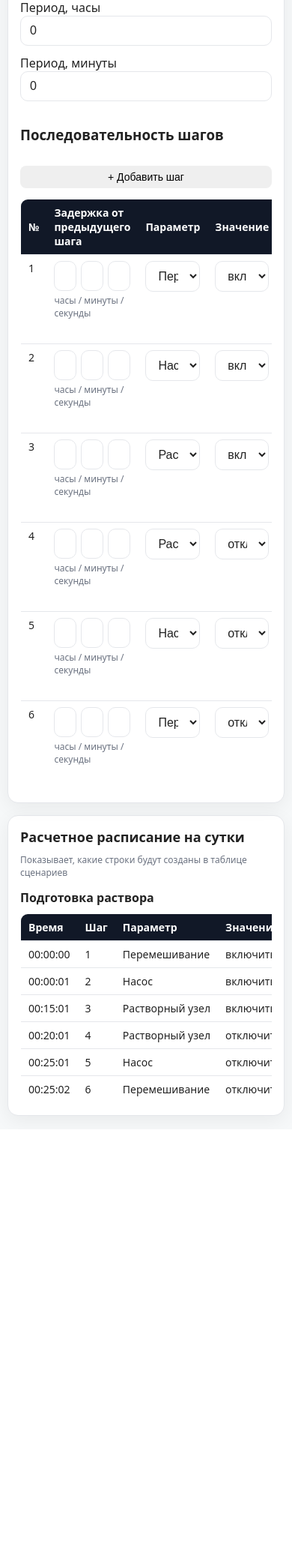
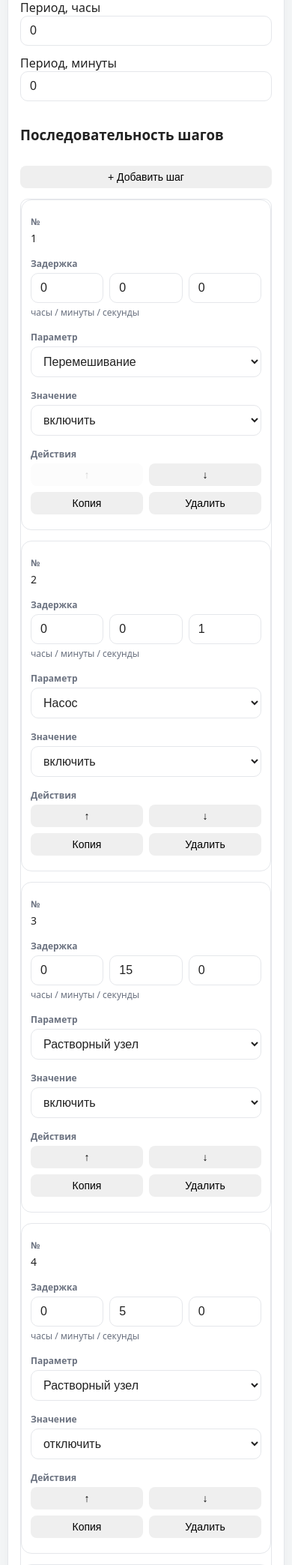
Before and after one commit to SnowWoolf/SMART_AGRO_mini, a Flask app: page /scenario_constructor in a window 390 px wide. Shown: the part 1370-3457 px from the top of the page at 75% size. Before the commit the page ends 2872 px from the top, so only its background shows below. Run offline with Flask 3, Linux system fonts and the light colour scheme; a user stored in the database is signed in; data comes from the database, SQL or seed files in the repository; some libraries are stand-ins or nearby versions.

Commit message:
Оптимизация для экрана смартфона

```diff
--- a/app/static/scripts/scenario_constructor.js
+++ b/app/static/scripts/scenario_constructor.js
@@ -165,9 +165,9 @@ function renderSteps() {
         }).join('');
 
         tr.innerHTML = `
-            <td>${index + 1}</td>
+    <td data-label="№">${index + 1}</td>
 
-            <td>
+    <td data-label="Задержка">
         <div class="delay-grid">
             <input type="number" class="form-control"
                    min="0" max="23"
@@ -185,17 +185,17 @@ function renderSteps() {
         <div class="delay-caption">часы / минуты / секунды</div>
     </td>
 
-            <td>
+    <td data-label="Параметр">
         <select class="form-control" onchange="updateStepParameter(${index}, this.value)">
             ${parameterOptions}
         </select>
     </td>
 
-            <td>
+    <td data-label="Значение">
         ${renderValueEditor(step, index)}
     </td>
 
-           <td>
+    <td data-label="Действия">
         ${isAdmin ? `
             <div class="step-actions">
                 <button class="btn" onclick="moveStepUp(${index})" ${index === 0 ? 'disabled' : ''}>↑</button>
--- a/app/static/styles/dashboard.css
+++ b/app/static/styles/dashboard.css
@@ -1425,3 +1425,54 @@ body.no-scroll{ overflow: hidden; }
         position: static;
     }
 }
+
+@media (max-width: 700px) {
+    .constructor-table thead {
+        display: none;
+    }
+
+    .constructor-table,
+    .constructor-table tbody,
+    .constructor-table tr,
+    .constructor-table td {
+        display: block;
+        width: 100%;
+    }
+
+    .constructor-table tr {
+        margin-bottom: 14px;
+        padding: 12px;
+        border: 1px solid #e5e7eb;
+        border-radius: 14px;
+        background: #fff;
+    }
+
+    .constructor-table td {
+        border: none;
+        padding: 8px 0;
+    }
+
+    .constructor-table td::before {
+        content: attr(data-label);
+        display: block;
+        margin-bottom: 4px;
+        font-size: 12px;
+        font-weight: 700;
+        color: #6b7280;
+    }
+
+    .delay-grid {
+        grid-template-columns: repeat(3, 1fr);
+        gap: 8px;
+    }
+
+    .step-actions {
+        display: grid;
+        grid-template-columns: 1fr 1fr;
+        gap: 8px;
+    }
+
+    .step-actions .btn {
+        width: 100%;
+    }
+}
```
Lines whose indentation alone changed are shown as unchanged.
